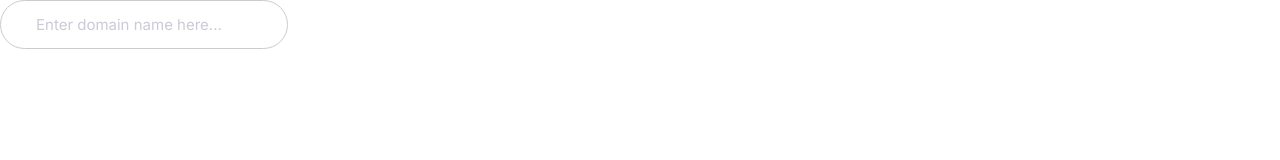
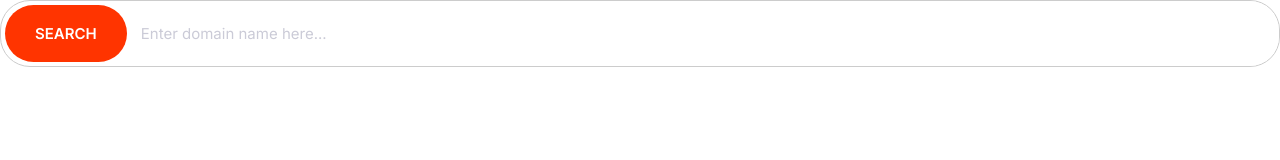
Before and after one commit to babli1111/Noshify, a plain HTML site: page index.html in a window 1280 px wide. Drawn offline with nearby package versions, Linux system fonts and the light colour scheme.

Commit message:
Build input buttons and input group components

```diff
--- a/Css/styles.css
+++ b/Css/styles.css
@@ -9,6 +9,8 @@
   --color-accent: #ff3400;
   --color-headings: #1b0760;
   --color-body: #918ca4;
+  --color-border: #ccc;
+  --border-radius: 30px;
 }
 
 /*typography*/
@@ -230,15 +232,28 @@ a {
 /* Inputs*/
 
 .input {
-  border-radius: 30px;
-  border: 1px solid #ccc;
+  border-radius: var(--border-radius);
+  border: 1px solid var(--color-border);
   color: var(--color-headings);
-  font-size: 1.5rem;
+  font-size: 2rem;
   outline: 0;
   padding: 1.5rem 3.5rem;
 }
 .input::placeholder {
   color: #cbcbd7;
+}
+.input-group {
+  border: 1px solid var(--color-border);
+  border-radius: var(--border-radius);
+  display: flex;
+}
+.input-group .input {
+  border: 0;
+  flex-grow: 1;
+  padding: 1.5rem 1rem;
+}
+.input-group .btn {
+  margin: 4px;
 }
 
 @media screen and (min-width: 764px) {
--- a/index.html
+++ b/index.html
@@ -15,6 +15,13 @@
     <link rel="stylesheet" href="/Css/normalize.css" />
   </head>
   <body>
-    <input type="text" class="input" placeholder="Enter domain name here..." />
+    <div class="input-group">
+      <button class="btn btn-group btn--accent">Search</button>
+      <input
+        type="text"
+        class="input"
+        placeholder="Enter domain name here..."
+      />
+    </div>
   </body>
 </html>
```
Also changed, not shown: Components/inputs.html (added, +7 -0 lines).
